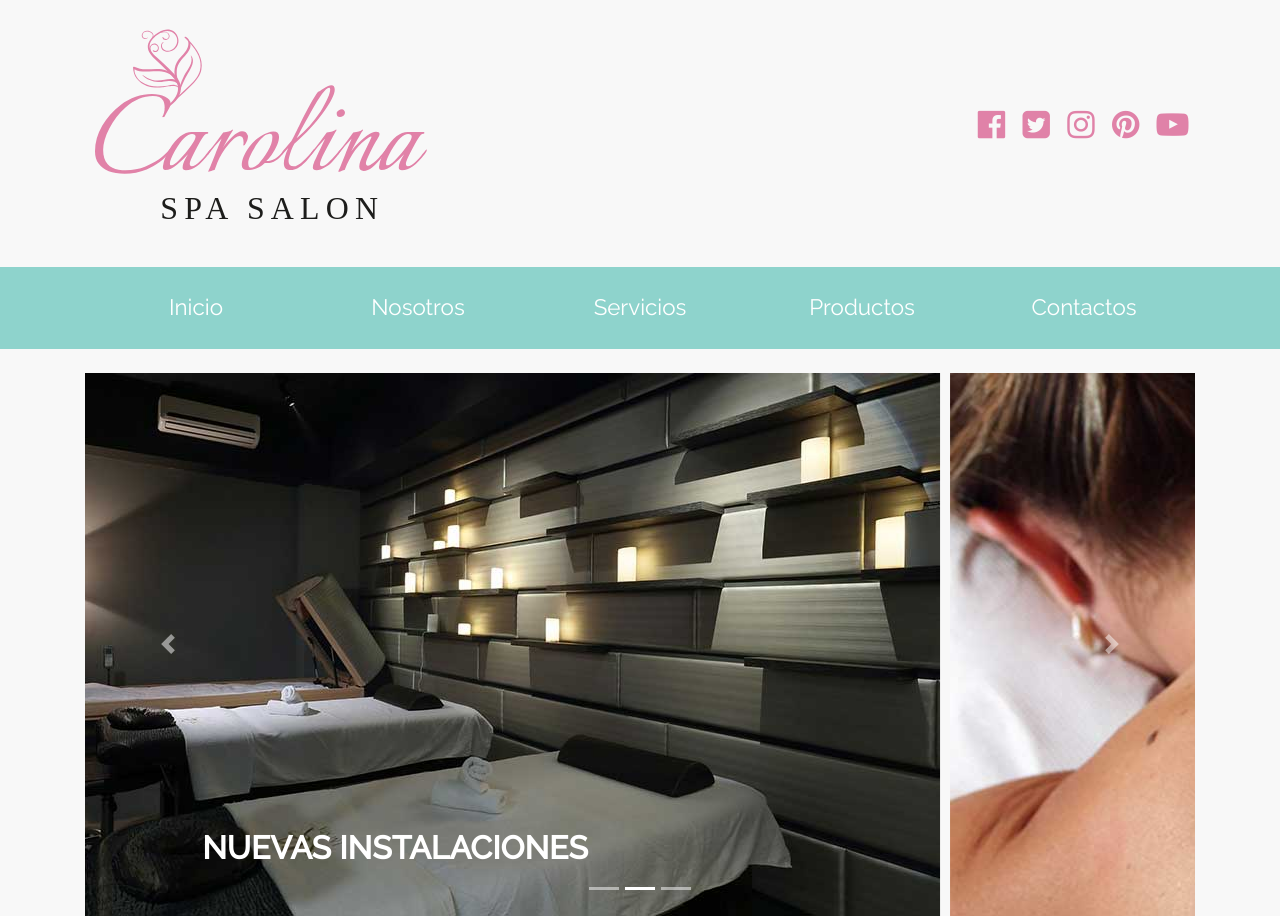
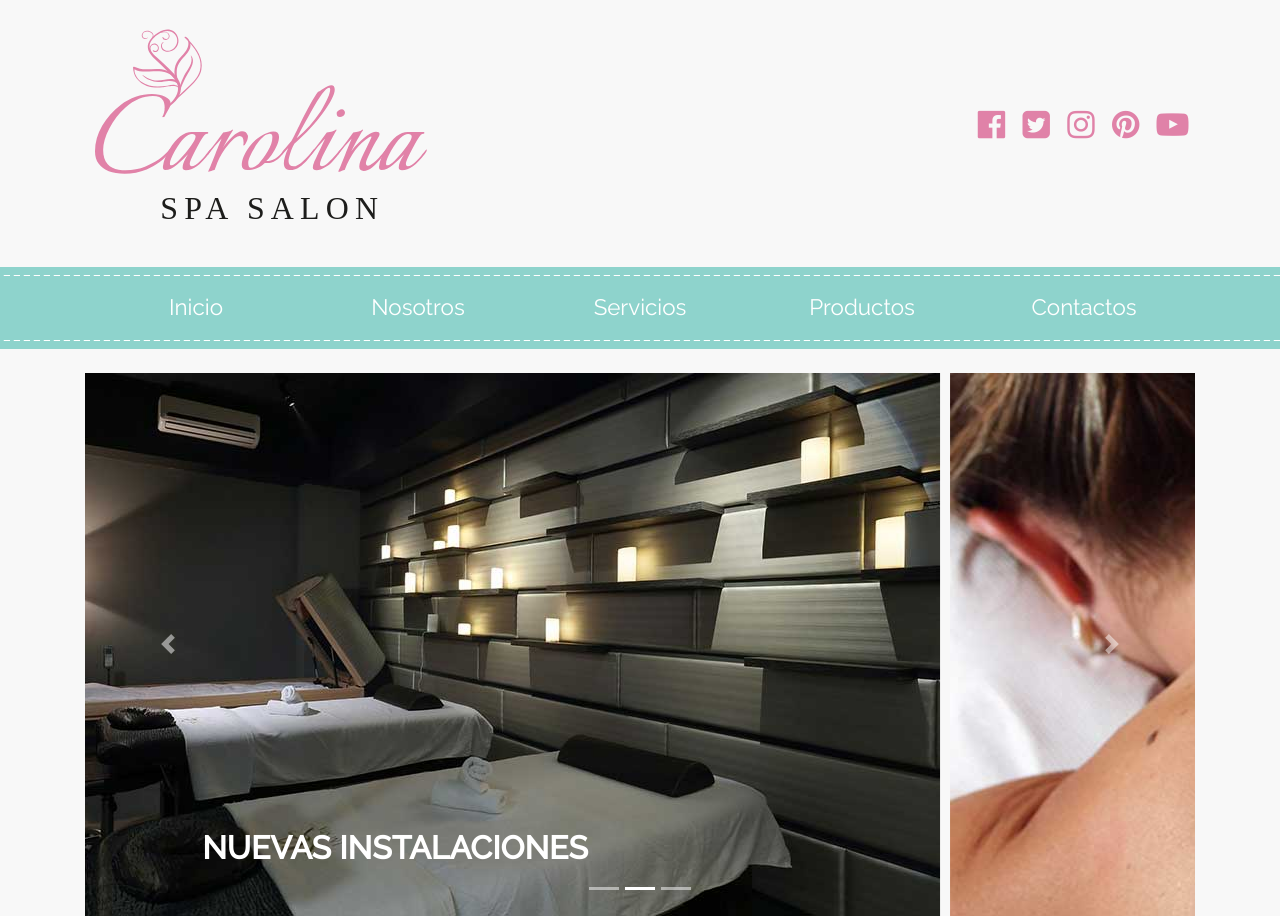
Before and after one commit to sam-alen/carolina-spa, a plain HTML site: page index.html in a window 1280 px wide. Shown: the top 916 px of the page. Drawn offline with Linux system fonts and the light colour scheme; files whose address does not match are found by name; a web font is replaced by a local one.

Commit message:
Update styles.css
fix3

```diff
--- a/css/styles.css
+++ b/css/styles.css
@@ -70,8 +70,8 @@ body{
 }
 
 .nav-principal {
-    background-image: url(carolina-spa/img/border_horizontal.png),
-                        url(carolina-spa/img/border_horizontal.png);
+    background-image: url(https://github.com/sam-alen/carolina-spa/blob/master/img/border_horizontal.png),
+                        url(https://github.com/sam-alen/carolina-spa/blob/master/img/border_horizontal.png);
     background-repeat: repeat-x;
     background-position: 0px top, 0px bottom;
 }
```
